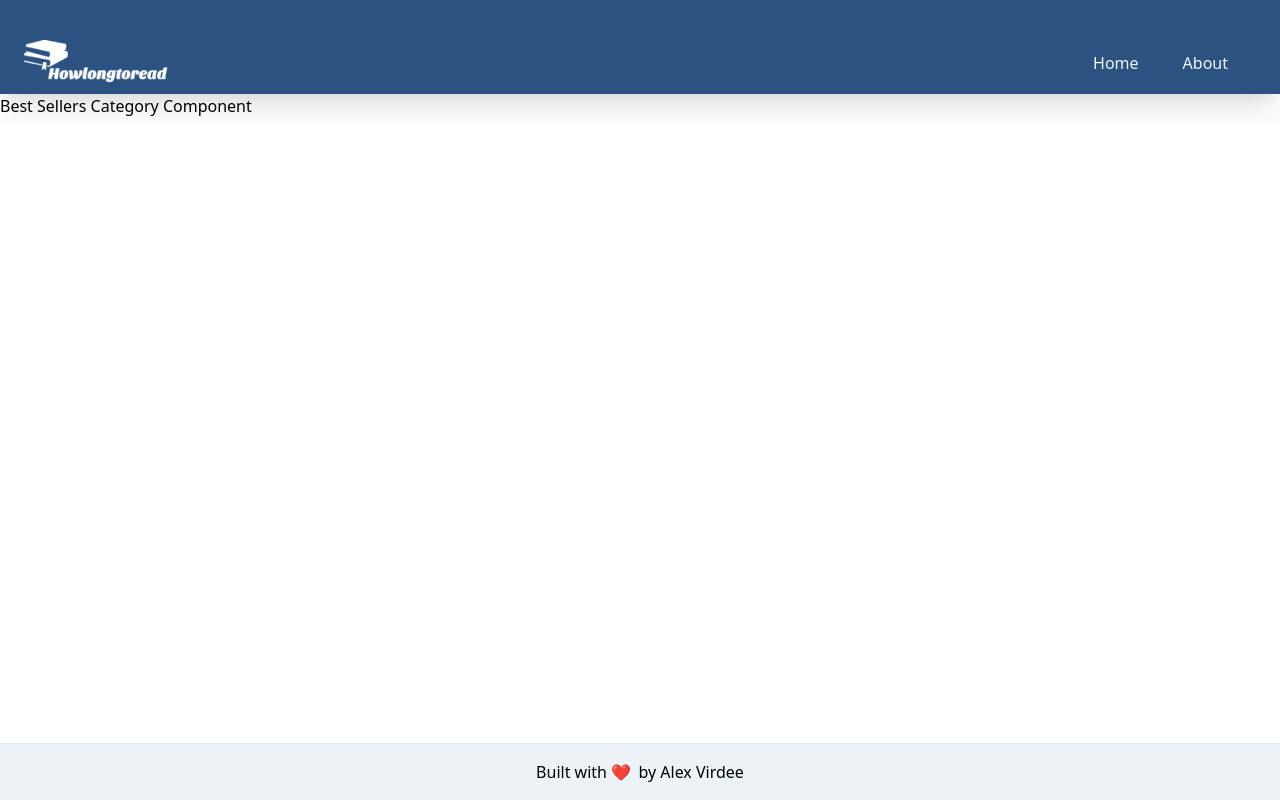
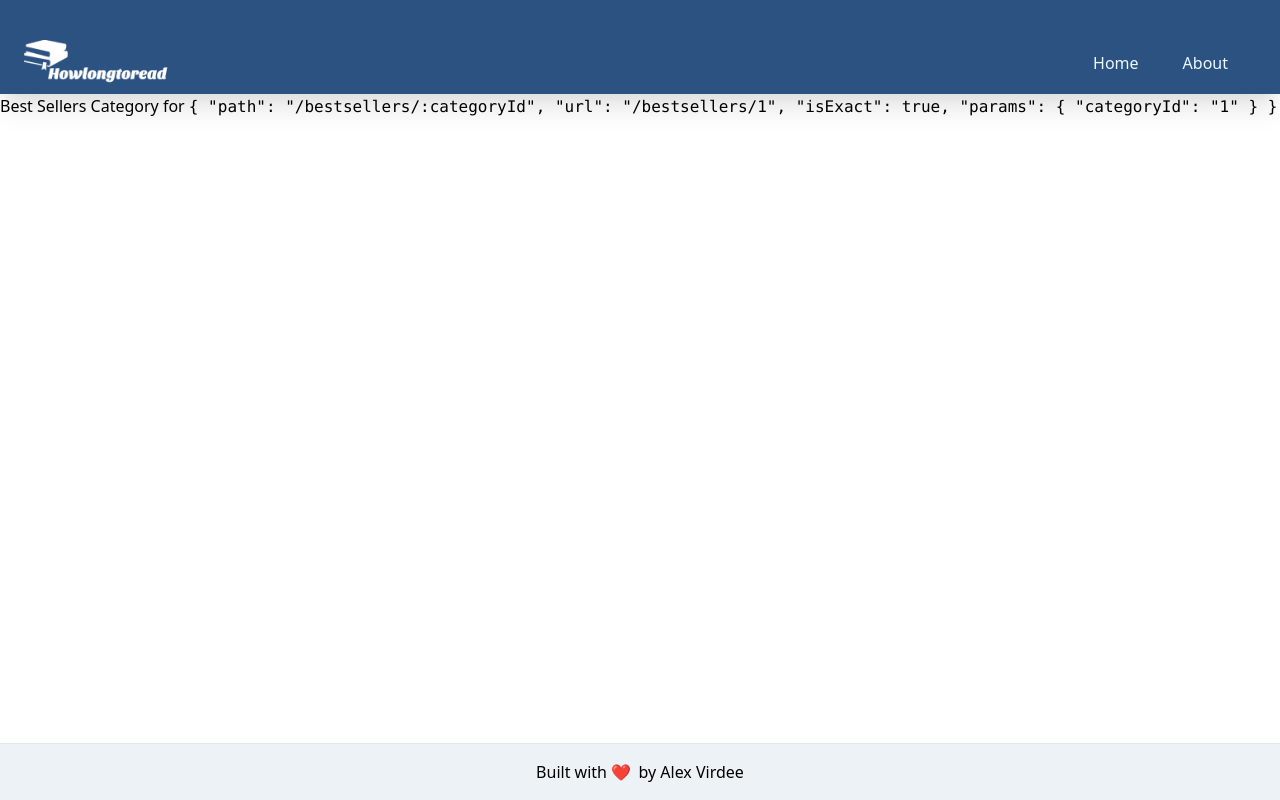
Before and after one commit to alexvirdee/howlongtoread, a React (Create React App) app: page /bestsellers/1 in a window 1280 px wide. Built offline with nearby package versions, Linux system fonts and the light colour scheme.

Commit message:
Retrieve match params for category

```diff
--- a/src/components/best-sellers-category/best-sellers-category.component.jsx
+++ b/src/components/best-sellers-category/best-sellers-category.component.jsx
@@ -1,9 +1,10 @@
 import React from 'react';
 
-const BestSellersCategory = () => {
+const BestSellersCategory = ({ match, location }) => {
     return (
         <div className='bestsellers-category'>
-            Best Sellers Category Component
+            Best Sellers Category for <code>{JSON.stringify(match, null, 2)}</code>
+
         </div>
     )
 }
--- a/src/components/best-sellers/best-sellers.component.jsx
+++ b/src/components/best-sellers/best-sellers.component.jsx
@@ -31,13 +31,14 @@ const BestSellers = () => {
       {bestSellers.lists !== undefined &&
         bestSellers.lists !== null &&
         bestSellers.lists.map((list, index) => {
+          console.log(list);
           return (
             <div className="inline-flex justify-center mx-4 my-2" key={index}>
               <div className="flex-1">
                 <article className="overflow-hidden rounded-lg shadow-lg">
                 <Link to={{
-                    pathname: `/bestsellers/`,
-                    state: { id: `${list.id}`}
+                    pathname: `/bestsellers/${list.list_id}`,
+                    state: { id: `${list.list_id}`}
                   }}>
                   <LazyLoadImage
                     effect="blur"
```
